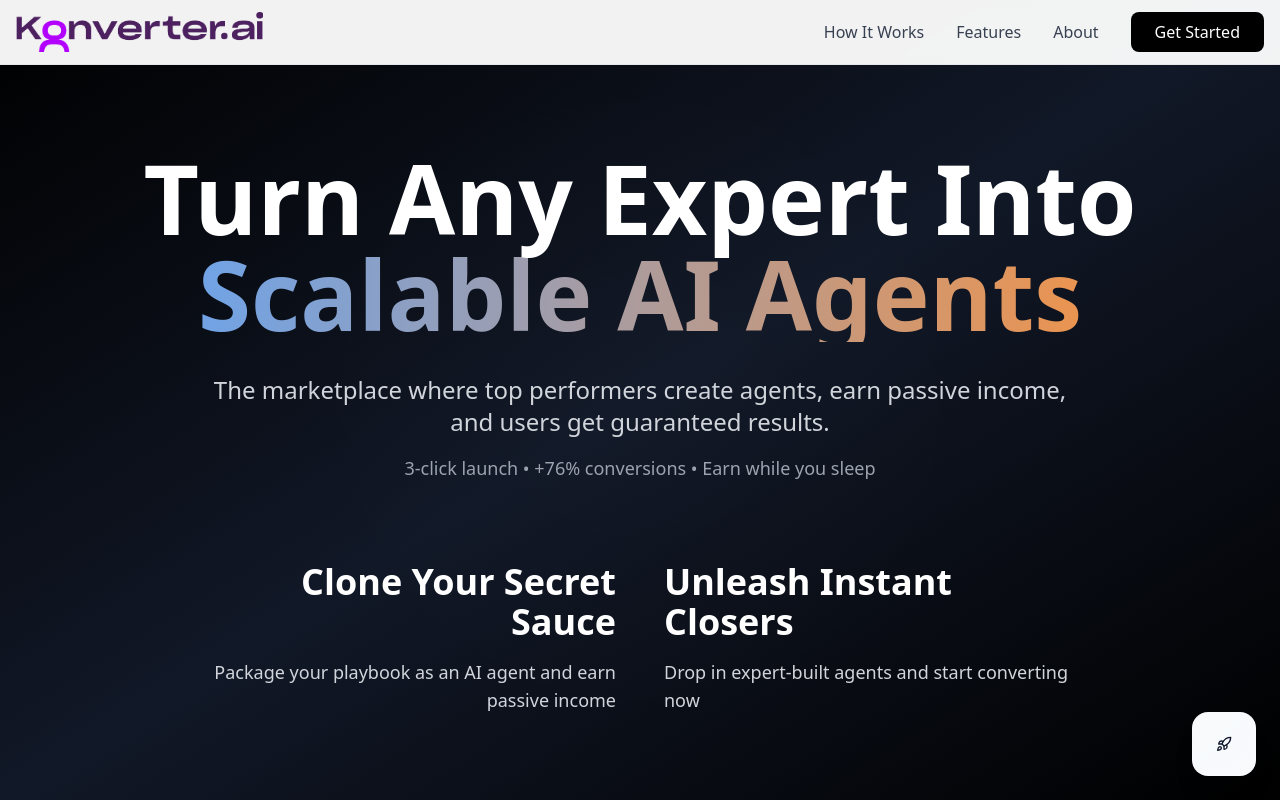
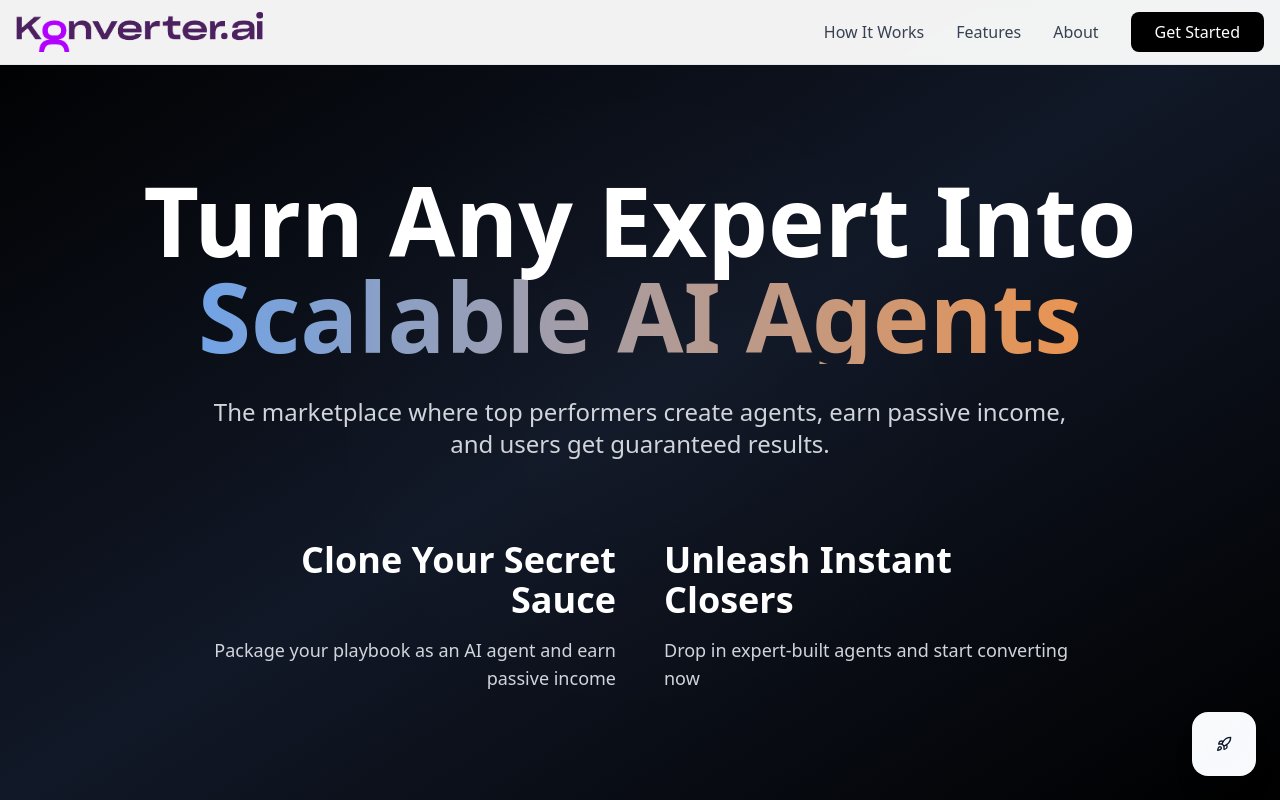
Before and after one commit to joshoneski/konverter-secret-launch, a React (Vite) app: page / in a window 1280 px wide. Shown: the top 800 px of the page. Built offline with nearby package versions, Linux system fonts and the light colour scheme.

Commit message:
Move and remove content block

```diff
--- a/src/components/SimpleHero.tsx
+++ b/src/components/SimpleHero.tsx
@@ -20,9 +20,6 @@ export default function SimpleHero() {
           </h1>
           <p className="text-xl md:text-2xl text-gray-300 leading-relaxed max-w-4xl mx-auto mb-4">
             The marketplace where top performers create agents, earn passive income, and users get guaranteed results.
-          </p>
-          <p className="text-lg text-gray-400 max-w-3xl mx-auto">
-            3-click launch • +76% conversions • Earn while you sleep
           </p>
         </div>
 
```
